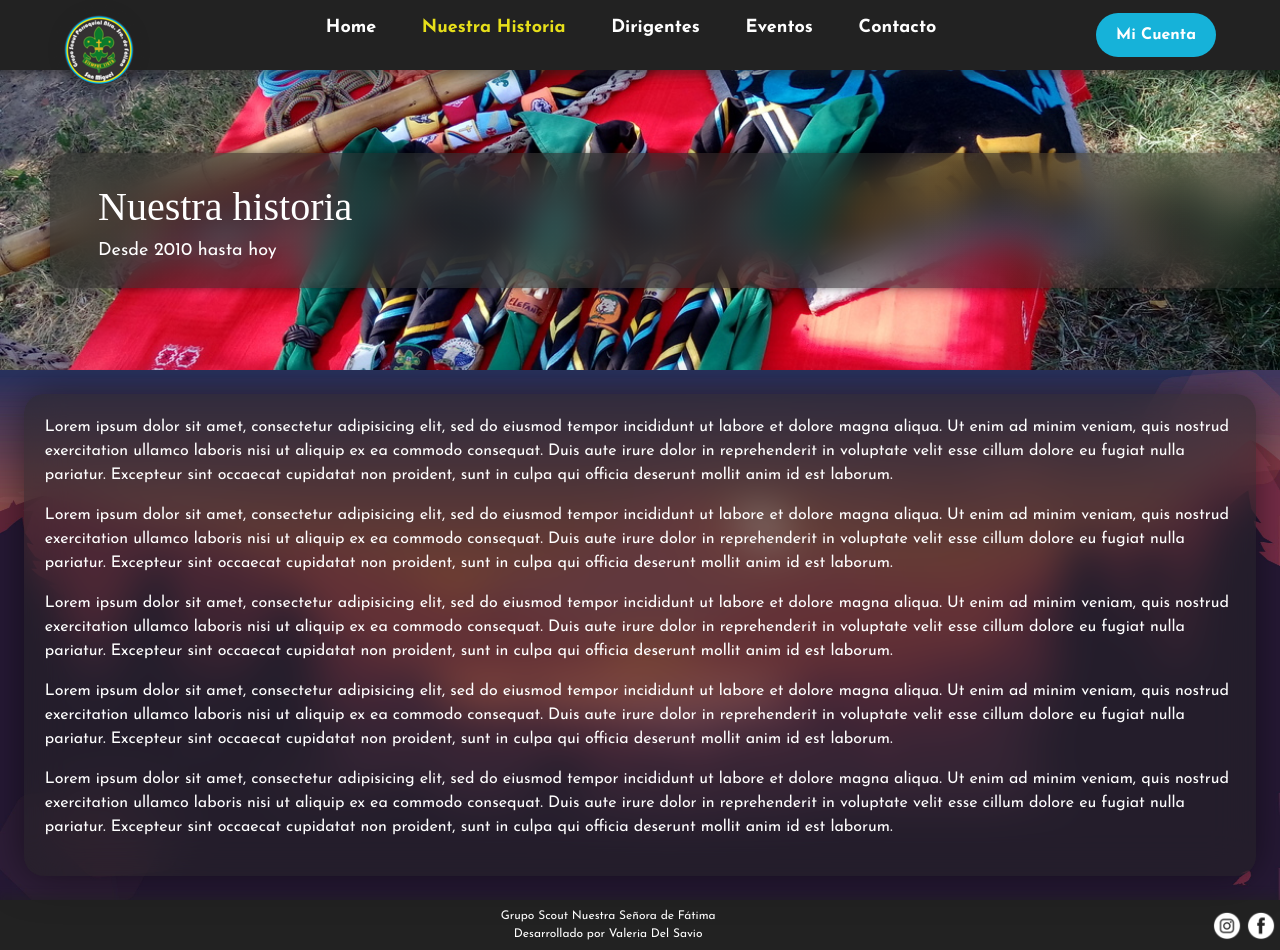
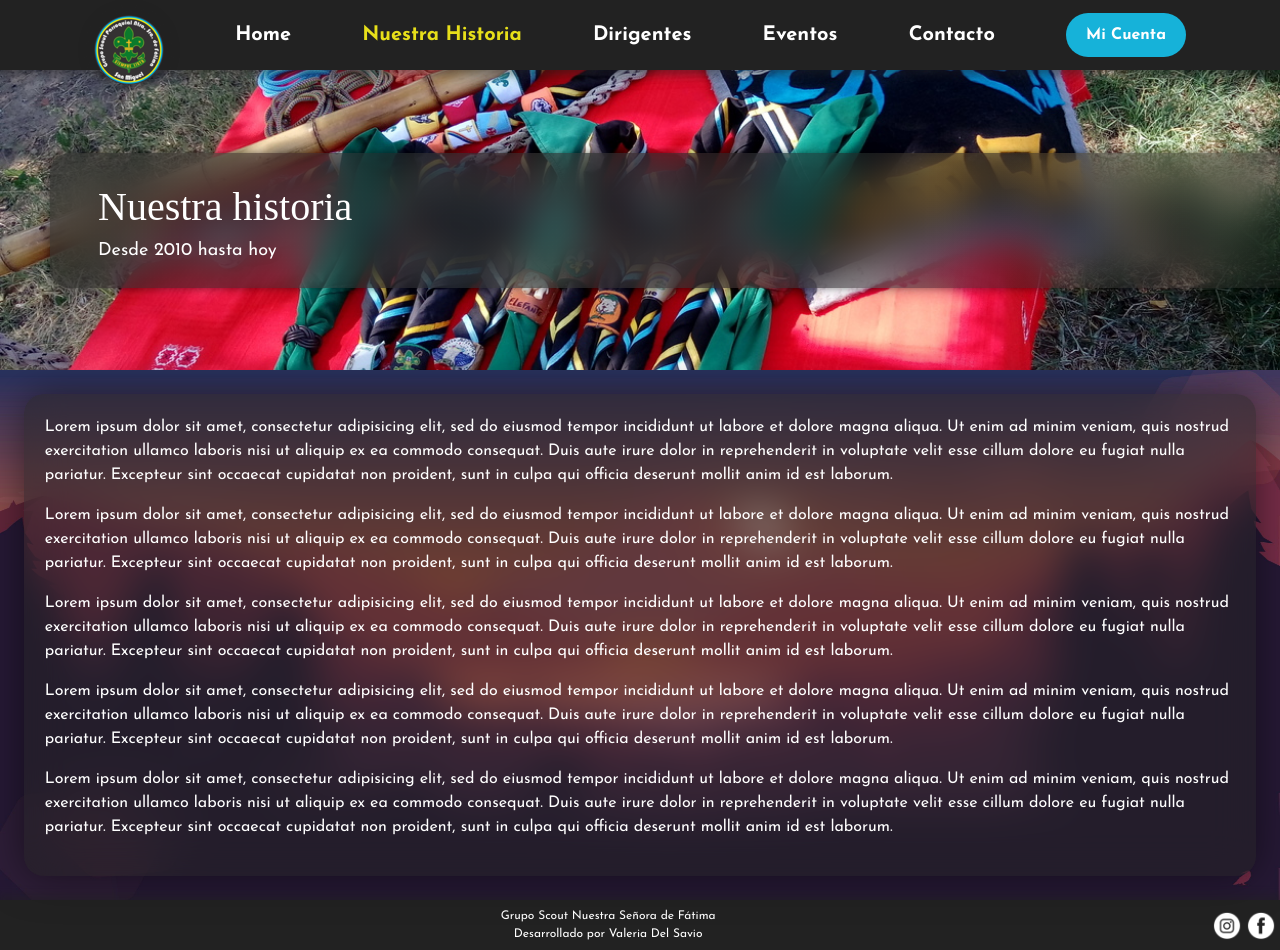
Before and after one commit to ValeeDS/GSNSF-DELSAVIO, a plain HTML site: page historia.html in a window 1280 px wide. Drawn offline with nearby package versions, Linux system fonts and the light colour scheme; a web font is replaced by a local one.

Commit message:
navbar updated and added to historia.html

```diff
--- a/css/style.css
+++ b/css/style.css
@@ -12,19 +12,10 @@ body{
 
 /* HEADER */
 .header{
-    width:100%;
-    position:sticky;
     top:0;
     z-index:100;
-    padding: 0 5%;
-
-    display: grid;
-    grid-template-columns: max-content auto max-content;
-    grid-template-rows: 70px;
-    align-items: center;
-
+    height: 70px;
     background-color: #222;
-    font-size: 18px;
     box-shadow: 0 0 10px 5px rgb(34,34,34,0.5);
 }
 .header__logoDiv{
@@ -46,21 +37,13 @@ body{
     flex-direction: row;
     justify-content: center;
 }
-.header__menu li{
-    display: inline-block;
-}
-
 .header__menu a{
     color: white;
     text-decoration: none;
-    margin: 20px;
     font-weight: 700;
 }
-.header__menu li:hover{
-    background: white;
-}
 .header__menu a:hover{
-    color: black;
+    text-decoration: underline;
 }
 .header__menu--active a{
     color: #E7DF1A;
--- a/historia.html
+++ b/historia.html
@@ -11,31 +11,36 @@
 </head>
 <body>
     <!--- Header --->
-    <div class="header">
-        <!--- Logo --->
-        <div class="header__logoDiv animate__animated animate__slideInDown">
-            <a href="index.html"><img class="header__logoImg" src="assets/img/logo.png" alt="Logo"></a>
-        </div>
+    <div class="header position-sticky top-0 p-0 fs-5">
+        <nav class="container-xl navbar py-0 navbar-expand-lg navbar-dark">
+            <div class="container-fluid">
+                <!-- Logo -->
+                <a class="navbar-brand flex-shrink-0 header__logoDiv p-0 m-0" href="index.html">
+                    <img class="header__logoImg p-0" src="assets/img/logo.png" alt="Logo">
+                </a>
+                <!-- Burger mobile -->
+                <button class="navbar-toggler" type="button" data-bs-toggle="collapse" data-bs-target="#navbarSupportedContent" aria-controls="navbarSupportedContent" aria-expanded="false" aria-label="Toggle navigation"><span class="navbar-toggler-icon"></span></button>
 
-        <!--- Nav Menu --->
-        <div class="header__menu animate__animated animate__slideInDown">
-            <ul>
-                <li class="header__menu">
+                <!-- Menu -->
+                <div class="collapse navbar-collapse w-100 justify-content-evenly" id="navbarSupportedContent">
+                    <ul class="navbar-nav w-100 justify-content-evenly mb-2 mb-lg-0">
+                        <li class="nav-item header__menu">
                             <a href="index.html">Home</a></li>
-                <li class="header__menu header__menu--active">
+                        <li class="nav-item header__menu header__menu--active">
                             <a href="historia.html">Nuestra Historia</a></li>
-                <li class="header__menu">
+                        <li class="nav-item header__menu">
                             <a href="dirigentes.html">Dirigentes</a></li>
-                <li class="header__menu">
+                        <li class="nav-item header__menu">
                             <a href="eventos.html">Eventos</a></li>
-                <li class="header__menu">
+                        <li class="nav-item header__menu">
                             <a href="contacto.html">Contacto</a></li>
                     </ul>
                 </div>
 
-        <!--- My Account button --->
-        <!--<div class="header__btn btn animate__animated animate__slideInDown"><a href="">Mi cuenta</a></div>-->
-        <button type="button" class="btn btn-primary header__btn animate__animated animate__slideInDown" data-bs-toggle="modal" data-bs-target="#logInModal">Mi Cuenta</button>
+                <!-- Button -->
+                <button type="button" class="w-auto flex-shrink-0 btn btn-primary header__btn animate__animated animate__slideInDown" data-bs-toggle="modal" data-bs-target="#logInModal">Mi Cuenta</button>
+            </div>
+        </nav>
     </div>
     <!--- End Header --->
 
@@ -172,10 +177,10 @@
     <!--<a class="btn btn-primary" data-bs-toggle="modal" href="#logInModal" role="button">Open first modal</a>-->
 
     <!-- Scripts -->
-    <script src="https://cdn.jsdelivr.net/npm/bootstrap@5.0.2/dist/js/bootstrap.bundle.min.js" integrity="sha384-MrcW6ZMFYlzcLA8Nl+NtUVF0sA7MsXsP1UyJoMp4YLEuNSfAP+JcXn/tWtIaxVXM" crossorigin="anonymous"></script>
     <script src="js/wow.min.js"></script>
     <script>
     new WOW().init();
     </script>
+    <script src="https://cdn.jsdelivr.net/npm/bootstrap@5.0.2/dist/js/bootstrap.bundle.min.js" integrity="sha384-MrcW6ZMFYlzcLA8Nl+NtUVF0sA7MsXsP1UyJoMp4YLEuNSfAP+JcXn/tWtIaxVXM" crossorigin="anonymous"></script>
 </body>
 </html>
```
Lines whose indentation alone changed are shown as unchanged.
